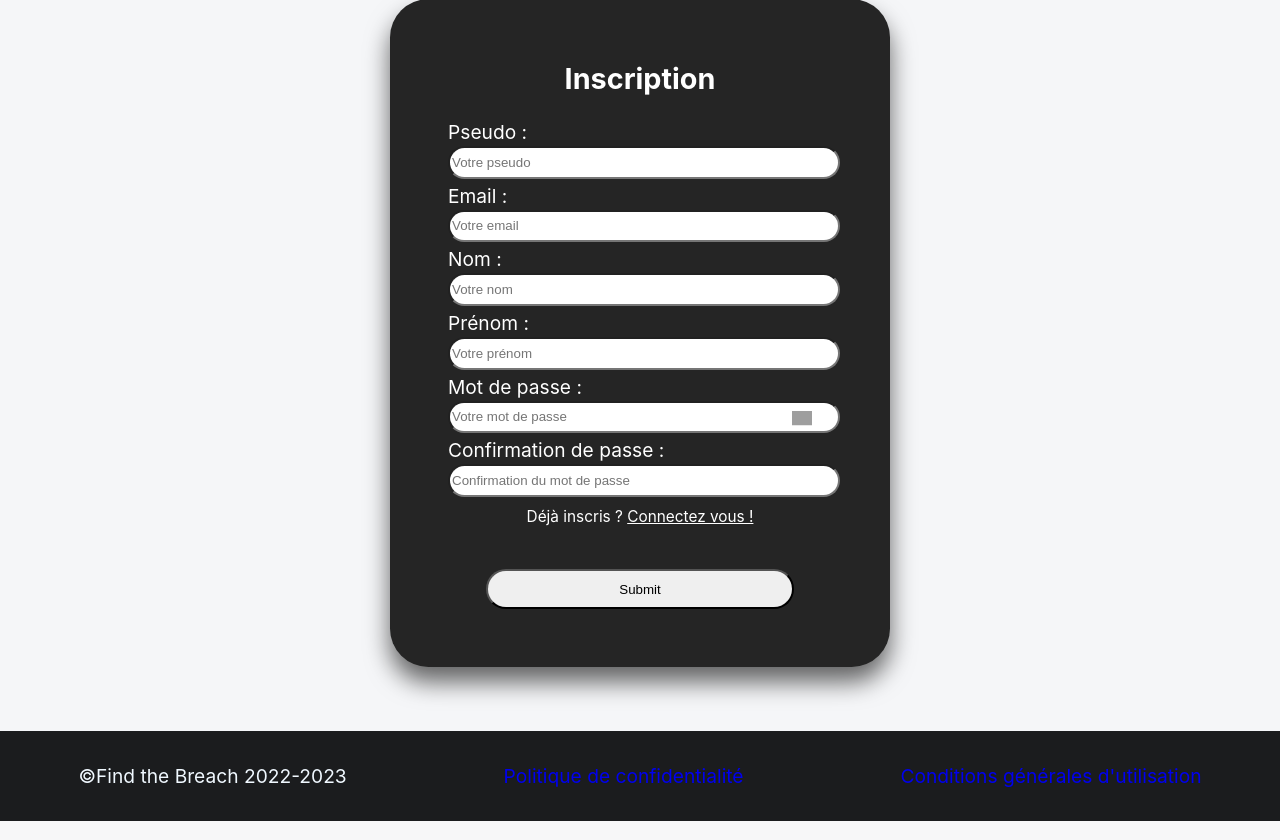
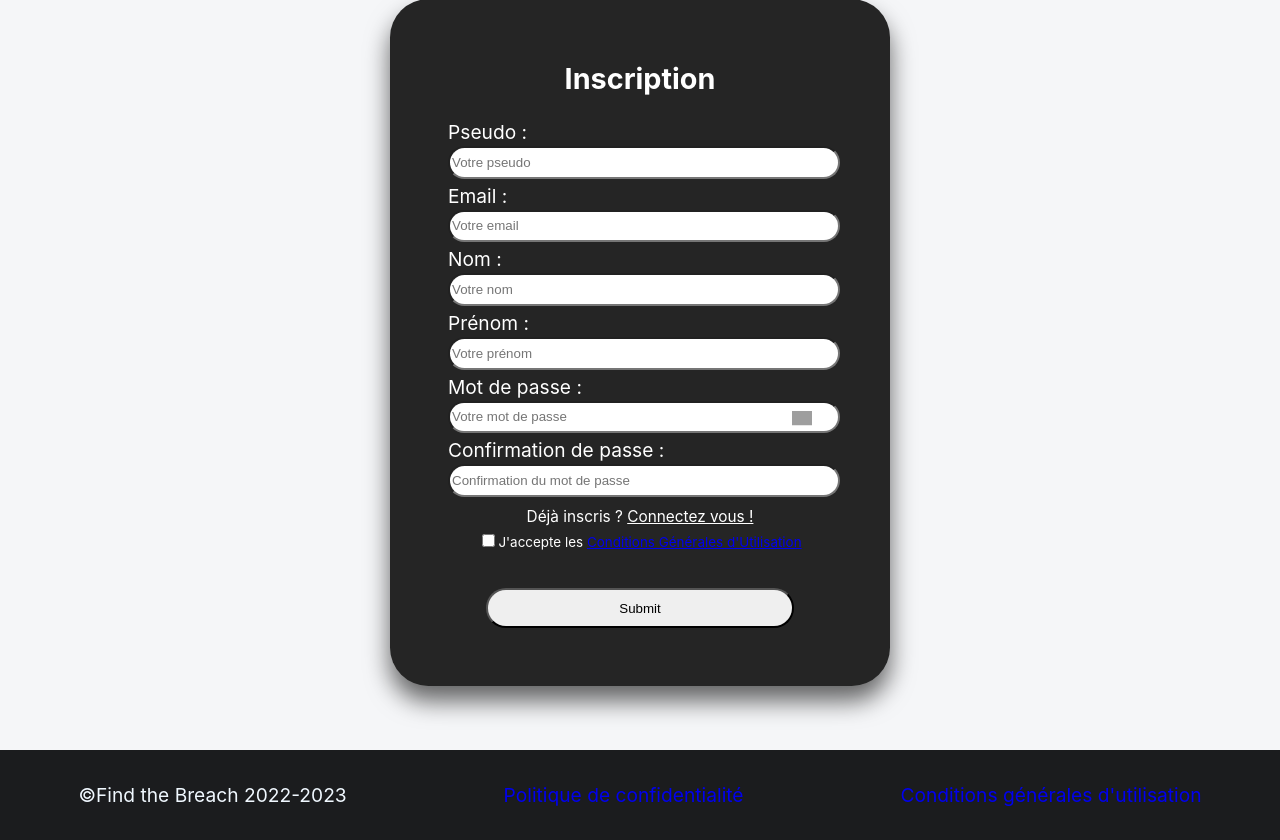
Before and after one commit to 18Nilsou/Site_SAE_V2, a PHP site: page /signup in a window 1280 px wide. Shown: the part 158-998 px from the top of the page. Run offline with PHP 8.4, Linux system fonts and the light colour scheme; some libraries are stand-ins or nearby versions; grey boxes are pictures that could not be loaded.

Commit message:
Ajout de la case d'acceptation des CGU

```diff
--- a/Views/home/home.php
+++ b/Views/home/home.php
@@ -68,7 +68,6 @@
             <p>Maintenant, il faut dézipper l'archive que vous avez téléchargé. Lors de l'exécution, le fichier jar
             et le certificat doivent être placés dans le même dossier.</p>
         </section>
-        <a class='btn-how-to' href='https://bell-sw.com/pages/downloads/' target="_blank"><h3 class='btn-how-to-text'>Site du JDK de Liberica</h3></a>
     </section>
     <section class='how-to-use'>
         <h3 id='how-to-title'>5. Lancement</h3>
@@ -76,7 +75,6 @@
             <p>Pour exécuter l'application, vous pouvez double-cliquer sur le fichier .jar téléchargé.
             Sinon, vous pouvez entrer la commande "java -jar FindTheBreachApp.jar" dans votre terminal où est présent le fichier.</p>
         </section>
-        <a class='btn-how-to' href='https://bell-sw.com/pages/downloads/' target="_blank"><h3 class='btn-how-to-text'>Site du JDK de Liberica</h3></a>
     </section>
 </section>
 
--- a/Views/signup/form.php
+++ b/Views/signup/form.php
@@ -24,6 +24,9 @@ echo '
         <label for="passwordConfirm">Confirmation de passe :</label>
         <input class="id-form-input" id="password_confirm" type="password" placeholder="Confirmation du mot de passe" title="Confirmation du mot de passe" required >
         <p class="redirections-sign">Déjà inscris ? <a href="/signin">Connectez vous !</a></p>
+        <section id="cgu-container">
+            <input type="checkbox">J\'accepte les <a href="/legalnotice/generaltermsofuse" target="_blank">Conditions Générales d\'Utilisation</a></input>
+        </section>
         <input class="submit" type="submit">
     </form>
 </section>
--- a/static/styles/home.css
+++ b/static/styles/home.css
@@ -109,6 +109,11 @@
     text-align: center;
 }
 
+#cgu-container {
+    text-align: center;
+    font-size: 0.7em;
+}
+
 @-webkit-keyframes pulse {
     0% {
         -webkit-transform: scale3d(1, 1, 1);
```
